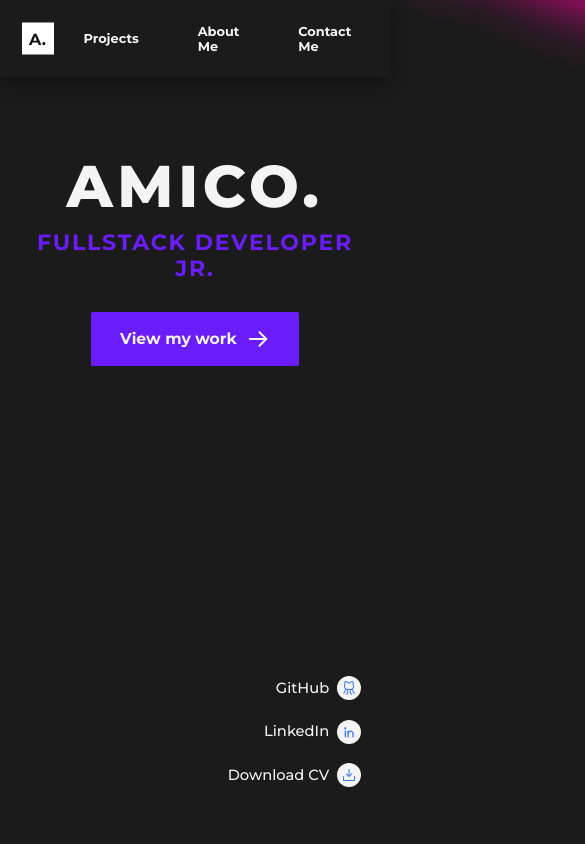
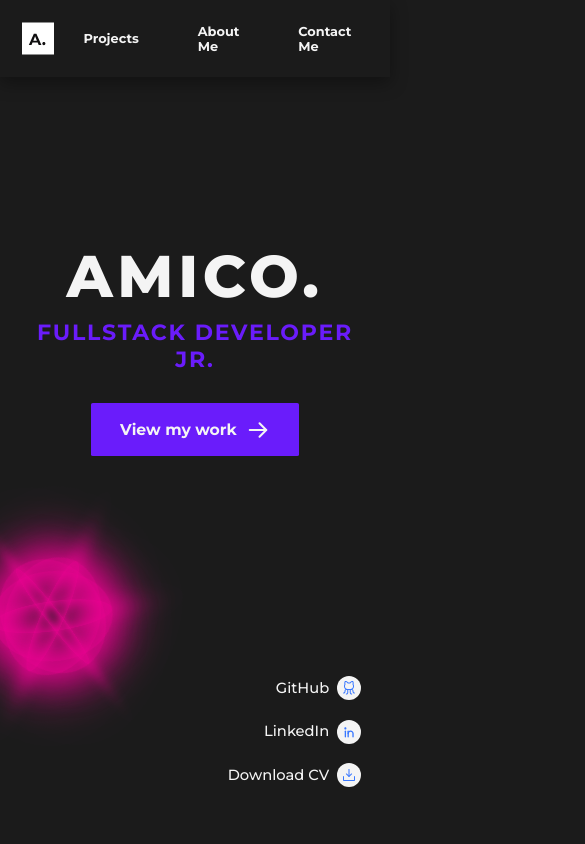
Before and after one commit to EmanuelAmico/portfolio, a React app: page / in a window 390 px wide. Shown: the top 844 px of the page, 585 px wide, since content can reach past the window. Built offline with nearby package versions, Linux system fonts and the light colour scheme.

Commit message:
fix fr and lowered background size

```diff
--- a/src/assets/styles/components/CutuCosito.scss
+++ b/src/assets/styles/components/CutuCosito.scss
@@ -93,8 +93,18 @@
 }
 
 
-/* @media only screen and (max-width: 991px) {
+@media only screen and (max-width: 991px) {
+
   .view{
-    display: none;
+    /* z-index: 10; */
   }
-} */
+
+  .plane{
+    height: auto;
+  }
+  .plane.main .circle{
+    width: 120px;
+    height: 120px;
+
+  }
+}
--- a/src/assets/styles/components/WelcomeSection.scss
+++ b/src/assets/styles/components/WelcomeSection.scss
@@ -67,7 +67,7 @@
   .welcome-section {
     margin: 0rem 3.2rem 0rem 3.2rem;
     grid-template-columns: 1fr;
-    grid-template-rows: 1fr 1fr;
+    grid-template-rows: 3fr 1fr;
   }
   .welcome-section h4, h3 {
     text-align: center;
--- a/src/components/WelcomeSection.jsx
+++ b/src/components/WelcomeSection.jsx
@@ -12,9 +12,9 @@ const WelcomeSection = () => {
     <section className="welcome-section">
       <div className="title-container">
         <h3>AMICO.</h3>
+        <CutuCosito/>
         <h4>FULLSTACK DEVELOPER JR.</h4>
         <Button text="View my work" href="#projects" target="" />
-        <CutuCosito/>
       </div>
       <div className="social-links-container">
         <a href="https://github.com/InevitableDesire" target="_blank">
```
